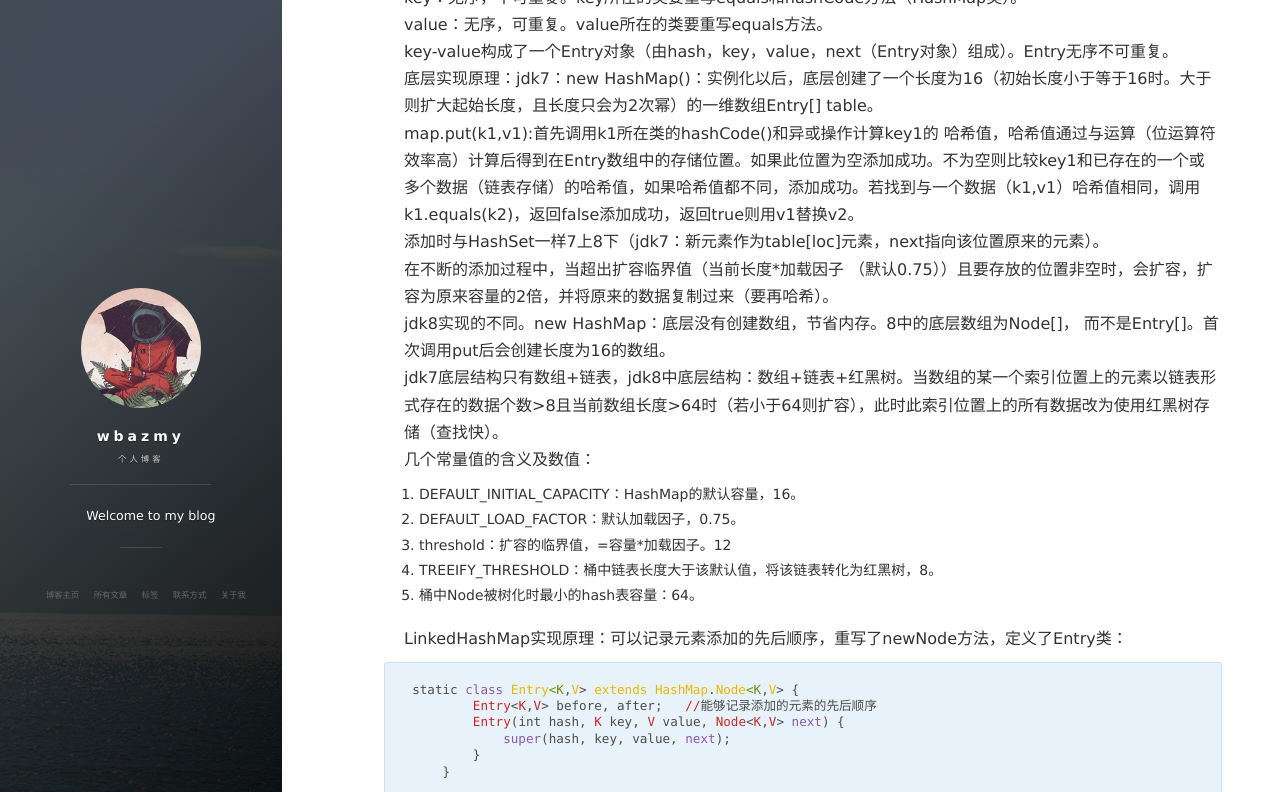
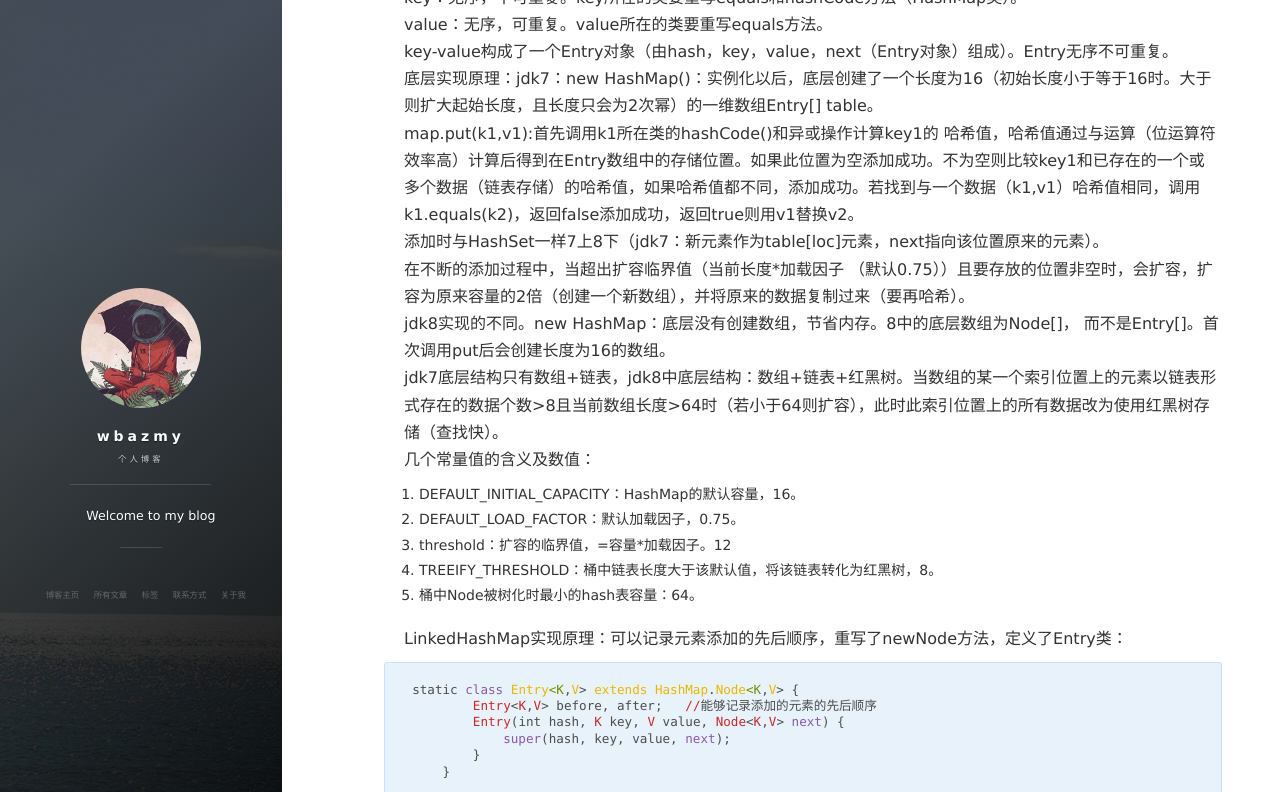
Before and after one commit to wbazmy/wbazmy.github.io, a Jekyll site: the page built from _posts/2021-10-16-集合.md, in a window 1280 px wide and 900 px high, scrolled down 19374 px, cut to the strip 0-792 px from the top of the window. Built offline with Jekyll 4.4.1, drawn with Linux system fonts in a browser that asks for light colours; nearby versions of some CDN libraries; comment, search, counter and statistics services are not loaded.

Commit message:
Update 2021-10-16-集合.md

```diff
--- a/_posts/2021-10-16-集合.md
+++ b/_posts/2021-10-16-集合.md
@@ -532,7 +532,7 @@ key-value构成了一个Entry对象（由hash，key，value，next（Entry对象
 底层实现原理：jdk7：new HashMap()：实例化以后，底层创建了一个长度为16（初始长度小于等于16时。大于则扩大起始长度，且长度只会为2次幂）的一维数组Entry[] table。
 map.put(k1,v1):首先调用k1所在类的hashCode()和异或操作计算key1的 哈希值，哈希值通过与运算（位运算符效率高）计算后得到在Entry数组中的存储位置。如果此位置为空添加成功。不为空则比较key1和已存在的一个或多个数据（链表存储）的哈希值，如果哈希值都不同，添加成功。若找到与一个数据（k1,v1）哈希值相同，调用k1.equals(k2)，返回false添加成功，返回true则用v1替换v2。
 添加时与HashSet一样7上8下（jdk7：新元素作为table[loc]元素，next指向该位置原来的元素）。
-在不断的添加过程中，当超出扩容临界值（当前长度*加载因子 （默认0.75））且要存放的位置非空时，会扩容，扩容为原来容量的2倍，并将原来的数据复制过来（要再哈希）。
+在不断的添加过程中，当超出扩容临界值（当前长度*加载因子 （默认0.75））且要存放的位置非空时，会扩容，扩容为原来容量的2倍（创建一个新数组），并将原来的数据复制过来（要再哈希）。
 jdk8实现的不同。new HashMap：底层没有创建数组，节省内存。8中的底层数组为Node[]， 而不是Entry[]。首次调用put后会创建长度为16的数组。
 jdk7底层结构只有数组+链表，jdk8中底层结构：数组+链表+红黑树。当数组的某一个索引位置上的元素以链表形式存在的数据个数>8且当前数组长度>64时（若小于64则扩容），此时此索引位置上的所有数据改为使用红黑树存储（查找快）。
 几个常量值的含义及数值：
```
